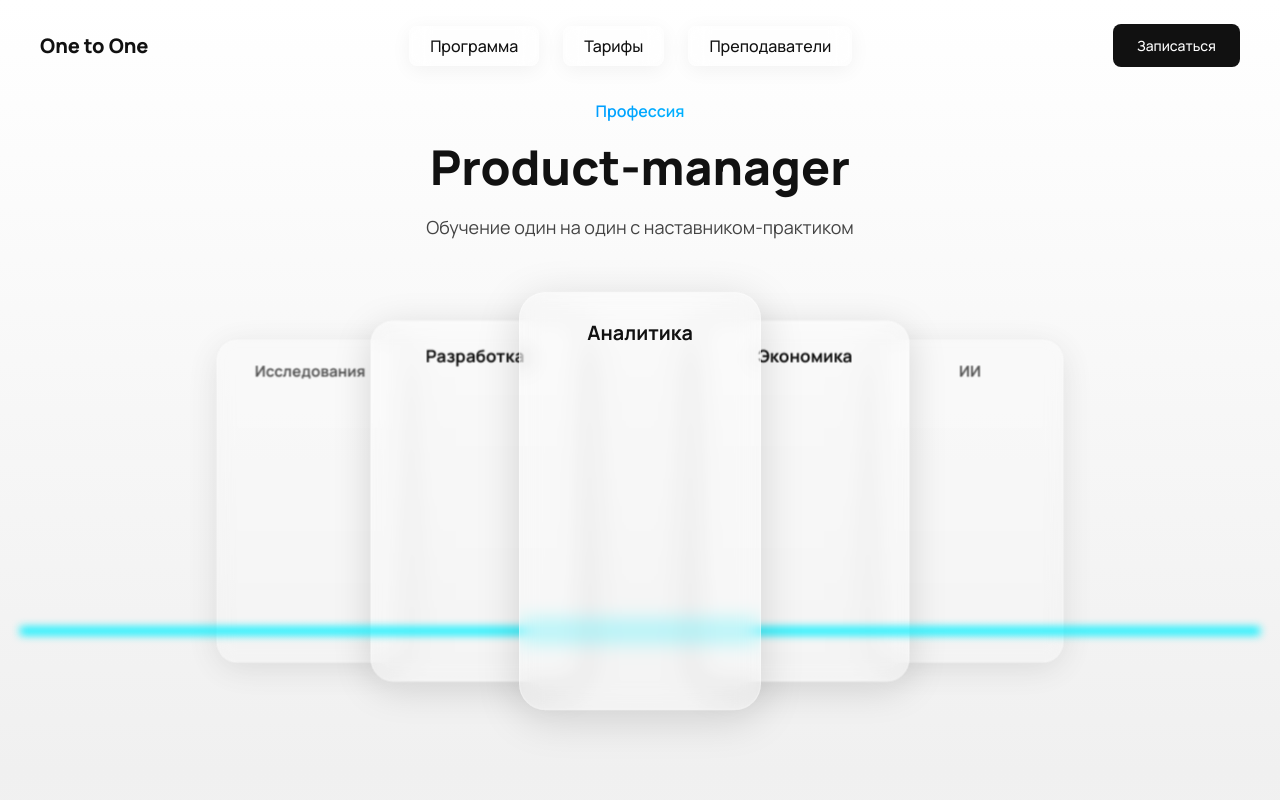
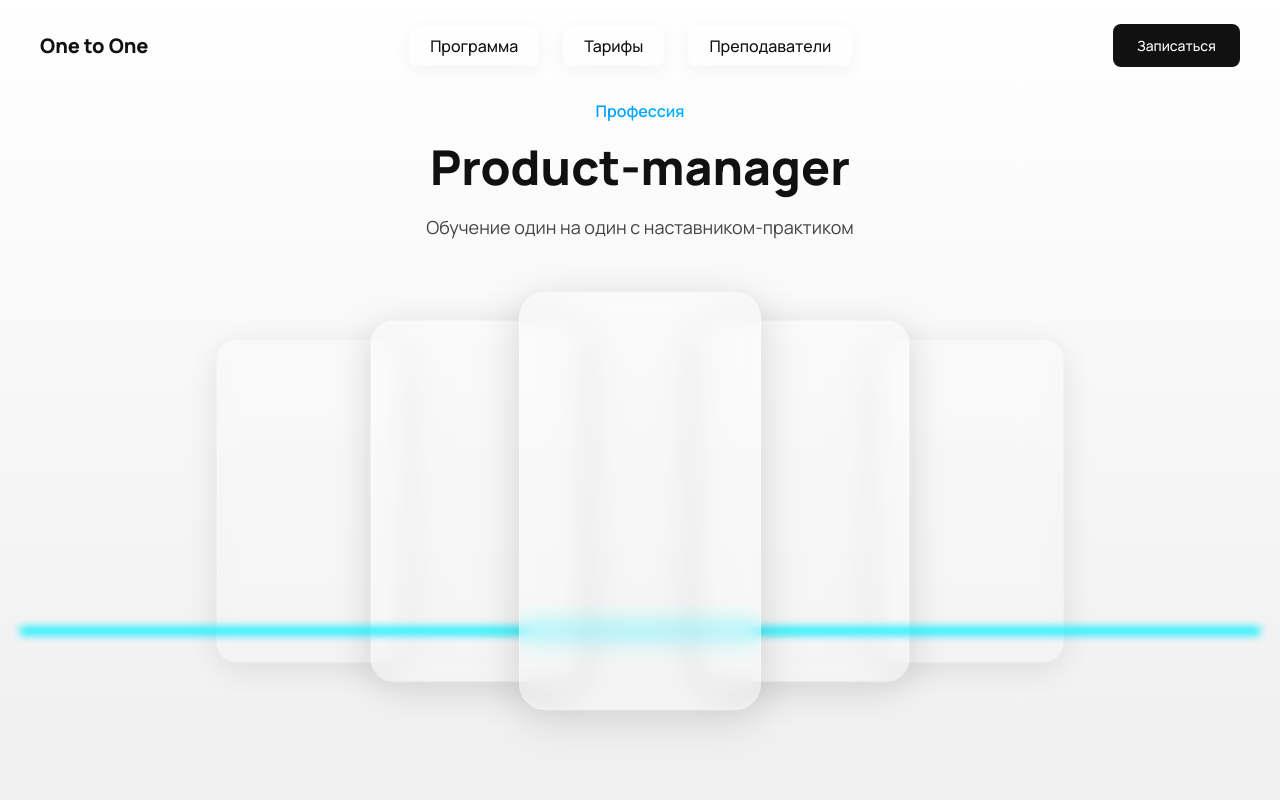
Before and after one commit to Ayraek/new-page-one-to-one, a React (Vite) app: page / in a window 1280 px wide. Shown: the top 800 px of the page. Built offline with nearby package versions, Linux system fonts and the light colour scheme.

Commit message:
Remove card animations

```diff
--- a/src/components/Hero/Hero.module.css
+++ b/src/components/Hero/Hero.module.css
@@ -52,7 +52,6 @@
   border-radius: 24px;
   backdrop-filter: blur(10px);
   box-shadow: 0 8px 40px rgba(0, 0, 0, 0.15);
-  transition: transform 0.3s ease, opacity 0.3s ease;
   display: flex;
   justify-content: center;
   align-items: flex-start;
@@ -66,20 +65,9 @@
   font-size: 18px;
   font-weight: 700;
   color: #111;
-  animation: fadeIn 1s ease forwards;
   opacity: 0;
 }
 
-@keyframes fadeIn {
-  from {
-    transform: translateY(-10px);
-    opacity: 0;
-  }
-  to {
-    transform: translateY(0);
-    opacity: 1;
-  }
-}
 
 .center {
   left: 50%;
@@ -87,9 +75,6 @@
   z-index: 5;
 }
 
-.center:hover {
-  transform: translateX(-50%) scale(1.2);
-}
 
 .leftMid {
   left: 50%;
@@ -97,9 +82,6 @@
   z-index: 3;
 }
 
-.leftMid:hover {
-  transform: translateX(-125%) scale(1.05);
-}
 
 .rightMid {
   left: 50%;
@@ -107,9 +89,6 @@
   z-index: 3;
 }
 
-.rightMid:hover {
-  transform: translateX(25%) scale(1.05);
-}
 
 .left {
   left: 50%;
@@ -118,9 +97,6 @@
   opacity: 0.7;
 }
 
-.left:hover {
-  transform: translateX(-200%) scale(0.9);
-}
 
 .right {
   left: 50%;
@@ -129,9 +105,6 @@
   opacity: 0.7;
 }
 
-.right:hover {
-  transform: translateX(100%) scale(0.9);
-}
 
 .neonLine {
   position: absolute;
```
